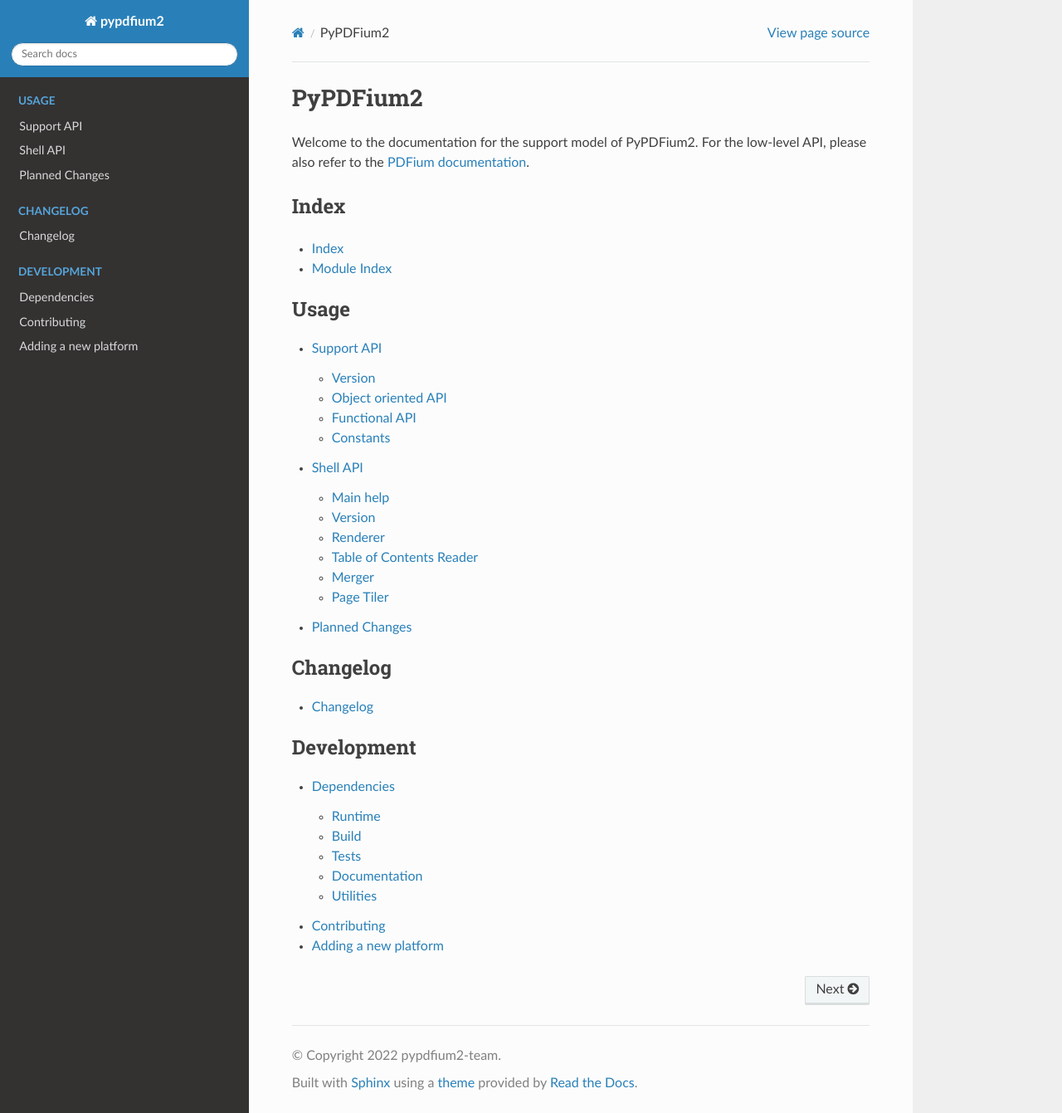
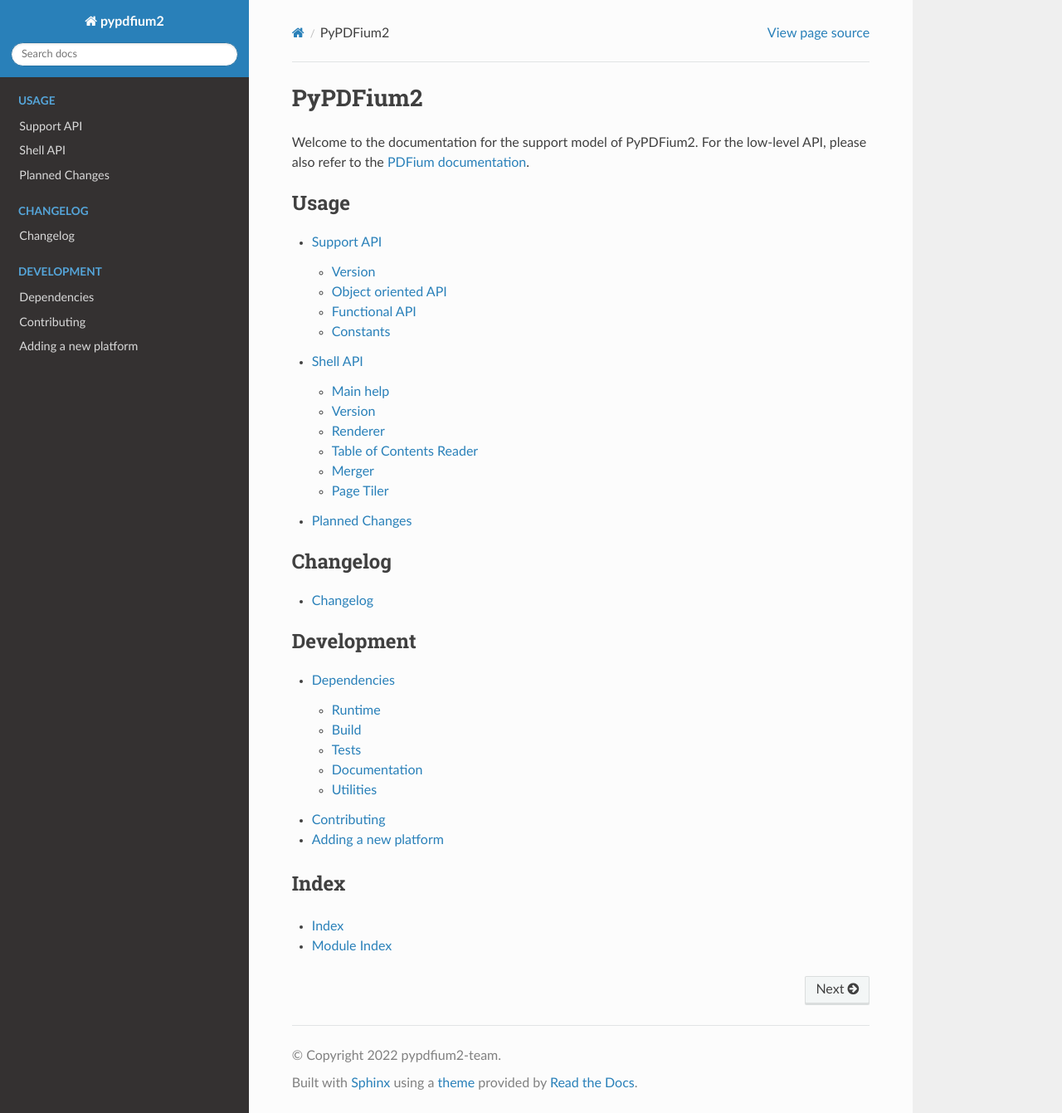
Before and after one commit to pypdfium2-team/pypdfium2, a Sphinx documentation site: the page built from docs/source/index.rst, in a window 1280 px wide and 1341 px high. Shown: the whole window at 83% size. Built offline with Sphinx 7.4.7 and the Read the Docs theme 2.0.0, drawn with Linux system fonts in a browser that asks for light colours; some of the changed lines change nothing that is shown.

Commit message:
docs/toc: move indices down

```diff
--- a/docs/source/index.rst
+++ b/docs/source/index.rst
@@ -8,13 +8,6 @@
 
 Welcome to the documentation for the support model of PyPDFium2.
 For the low-level API, please also refer to the `PDFium documentation`_.
-
-
-Index
------
-
-* :ref:`genindex`
-* :ref:`modindex`
 
 
 .. toctree::
@@ -42,3 +35,10 @@
    dependencies
    contributing
    add_platform
+
+
+Index
+-----
+
+* :ref:`genindex`
+* :ref:`modindex`
```
